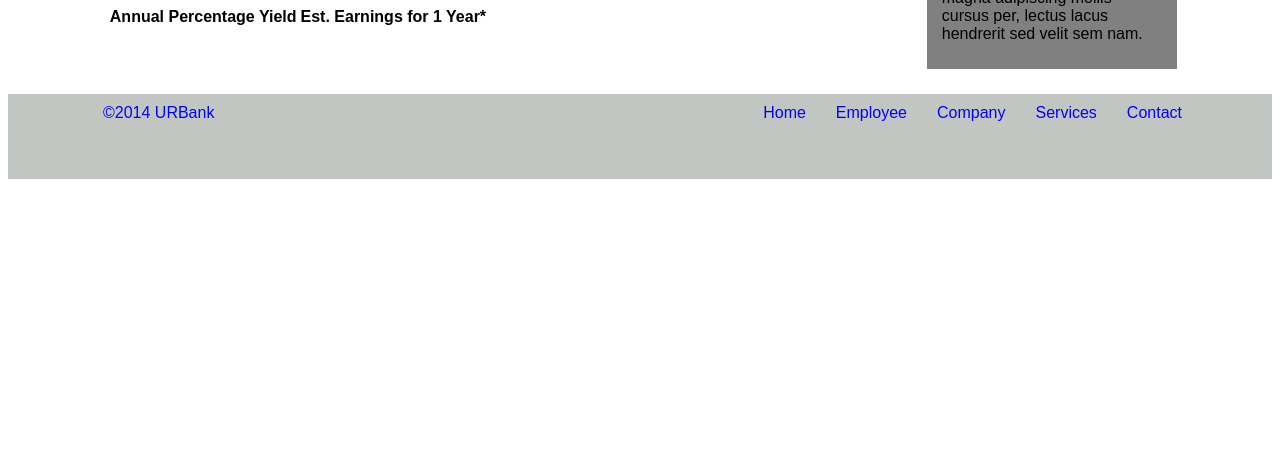
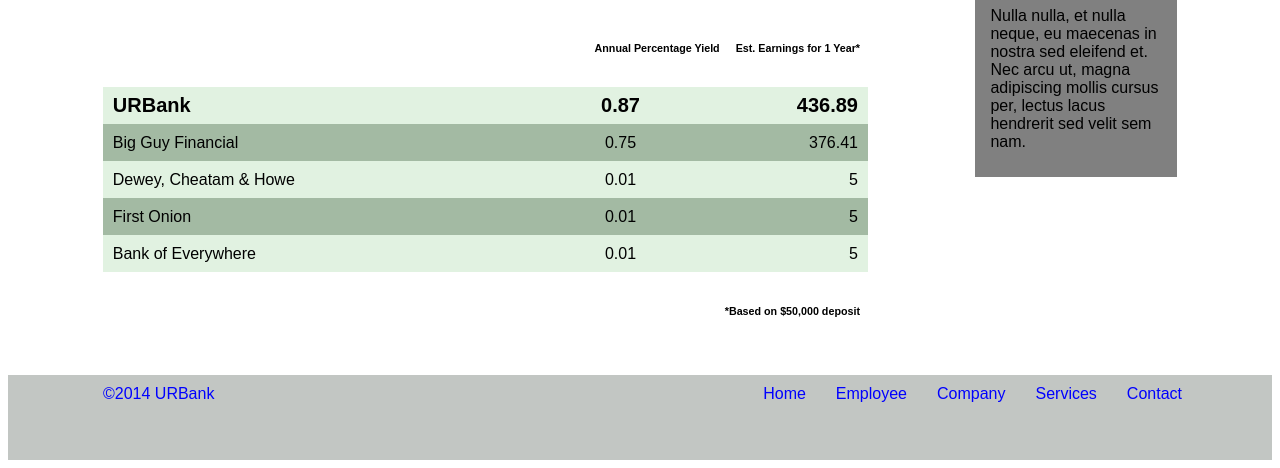
Before and after one commit to TheKingdomDev/AllyFEDChallenge, a plain HTML site: page index.html in a window 1280 px wide. Shown: the part 685-1153 px from the top of the page. Before the commit the page ends 872 px from the top, so only its background shows below. Drawn offline with nearby package versions, Linux system fonts and the light colour scheme.

Commit message:
javascript added, buttons and modal functional. Table rendered dynamically with array of data.

```diff
--- a/app.js
+++ b/app.js
@@ -0,0 +1,69 @@
+var data = [
+  {
+    "name": "URBank",
+    "apy": 0.87,
+    "earnings": 436.89
+  },
+  {
+    "name": "Big Guy Financial",
+    "apy": 0.75,
+    "earnings": 376.41
+  },
+  {
+    "name": "Dewey, Cheatam & Howe",
+    "apy": 0.01,
+    "earnings": 5.00
+  },
+  {
+    "name": "First Onion",
+    "apy": 0.01,
+    "earnings": 5.00
+  },
+  {
+    "name": "Bank of Everywhere",
+    "apy": 0.01,
+    "earnings": 5.00
+  }
+];
+
+$(document).ready(function() {
+
+	//Login button to display Modal (event handler, onClick)
+		$(".login-button").on("click", function() {
+			$(".modal").show();
+			$("body").css("background-color: rgba(0,0,0,0.4)")
+		})
+	//Exit button to exit Modal (event handler, onClick)
+		$("#close-modal").on("click", function() {
+			$(".modal").hide();
+		})
+	//function to populate a table to input json data
+	//I know that you can't grab json data locally, browsers will block a request. Since this is a front-end challenge
+	//we must have to just use the data from the file, I can't do a $.getJSON without the data being on a server.
+	console.log(data);
+	var tableBody = "<tbody>";
+	for(var i = 0; i < data.length; i ++) {
+		tableBody += "<tr>";
+		tableBody += "<td>" + data[i].name;
+		tableBody += "<td>" + data[i].apy;
+		tableBody += "<td>" + data[i].earnings;
+
+
+	}
+
+		tableBody += "</tbody>";
+		$("#table-data").html(tableBody);
+
+	//News button to show the news content in sidebar
+		$("#news-button").on("click", function() {
+			console.log("clicked news");
+			$("#news").show();
+			$("#archiveList").hide();
+		});
+	//Archive button to show list of links in sidebar
+		$("#arch-button").on("click", function() {
+			console.log("clicked arch");
+			$("#archiveList").show();
+			$("#news").hide();
+		});
+}); //end of document.ready
--- a/index.html
+++ b/index.html
@@ -12,6 +12,7 @@
   crossorigin="anonymous"></script>
 <!--Styles-->
   <link rel="stylesheet" type="text/css" href="style.css">
+
 </head>
 <body>
 
@@ -61,16 +62,14 @@
         </div>
         <!--Table - TableHeader-->
         <div>
-            <h2 class="table-header-one">Rates</h2>
-            <h2 class="table-header-two">Check Them Out.</h2>
-            <table id="table-data">
-                <tr>
-                    <th></th>
-                    <th>Annual Percentage Yield</th>
-                    <th>Est. Earnings for 1 Year*</th>
-                </tr>
+            <h2 class="table-header-one clearfix">Rates</h2>
+            <h2 class="table-header-two clearfix">Check Them Out.</h2>
+            <br>
+            <h6 class="table-caption-two">Est. Earnings for 1 Year*</h6>
+            <h6 class="table-caption-one">Annual Percentage Yield</h6>
 
-            </table>
+            <table id="table-data"></table>
+            <h6 class="table-caption-three">*Based on $50,000 deposit</h6>
         </div>
 
         </div> <!-- end of main container -->
@@ -79,8 +78,8 @@
                 <button class="login-button" type="">Login</button>
                 <!--SidebarTabs-->
                 <div class="tab">
-                    <button class="tablink news-tab-on news-tab-off" onclick="openTab(event, 'news')">News</button>
-                    <button class="tablink arch-tab-off arch-tab-on" onclick="openTab(event, 'archiveList')">Archive</button>
+                    <button id = "news-button" class="tablink news-tab-on news-tab-off">News</button>
+                    <button id = "arch-button" class="tablink arch-tab-off arch-tab-on">Archive</button>
                 </div>
 
                 <div id="news" class="newsContent">
@@ -93,7 +92,7 @@
                 </div>
 
                 <div id="archiveList">
-                    <ul>
+                    <ul id="arch-links">
                         <li><a href="#">Lorem Ipsum Dolor</a></li>
                         <li><a href="#">Lorem Ipsum Dolor</a></li>
                         <li><a href="#">Lorem Ipsum Dolor</a></li>
--- a/style.css
+++ b/style.css
@@ -18,6 +18,7 @@ body {
 }
 
 .side-container {
+    width: 80%;
 }
 
 /*================Navbar=============*/
@@ -99,7 +100,7 @@ body {
 
 #mobile-text {
     padding: 8px;
-    width: 90%;
+    width: 80%;
 }
 
 #iphone {
@@ -127,6 +128,10 @@ body {
     background-color: gray;
     margin-top: -22px;
     padding: 10px 15px;
+}
+#news h3 a {
+    text-decoration: none;
+    color: blue;
 }
 .news-tab-on {
     background-color: gray;
@@ -156,19 +161,92 @@ body {
 }
 #archiveList {
     display: none;
+    background-color: gray;
+    margin-top: -22px;
+    padding: 10px 15px;
+}
+#arch-links {
+    list-style-type: none;
+    padding: 35px 0;
+}
+#arch-links a {
+    color: blue;
+    text-decoration: none;
 }
 
 /*================Table=============*/
+
+table {
+    border-spacing: 0;
+}
 .table-header-one {
     display: inline-block;
     border-right: 1px solid #000;
-    padding-right: 10px;
+    padding-right: 20px;
+    font-weight: normal;
+
 }
 .table-header-two {
     display: inline-block;
     padding-left: 10px;
 }
+.table-caption-one {
+    display: inline;
+    float: right;
+    padding: 8px;
+}
+.table-caption-two {
+    display: inline;
+    float: right;
+    padding: 8px;
+}
+.table-caption-three {
+    display: inline;
+    float: right;
+    padding: 8px;
+}
+#table-data {
+    width: 100%;
+}
+#table-data tr {
+    padding: 25px;
+}
 
+#table-data tr td {
+    height: 35px;
+    padding-left: 10px;
+    padding-right: 10px;
+}
+#table-data tr:first-child {
+    font-weight: bold;
+    font-size: 20px;
+    background-color: #e1f2e1;
+}
+#table-data tr:nth-child(2) {
+    background-color: #a3baa3;
+}
+#table-data tr:nth-child(3) {
+    background-color: #e1f2e1;
+}
+#table-data tr:nth-child(4) {
+    background-color: #a3baa3;
+}
+#table-data tr:nth-child(5) {
+    background-color: #e1f2e1;
+}
+#table-data tr td:nth-child(2) {
+    text-align: center;
+}
+#table-data tr td:nth-child(3) {
+    text-align: right;
+    padding-right: 10px;
+}
+/*#table-data tr:nth-child(even) {
+    background-color: #98b59f;
+}
+#table-data tr:nth-child(odd) {
+    background-color: #dddddd;
+}*/
 
 /*================Modal=============*/
 .modal {
```
